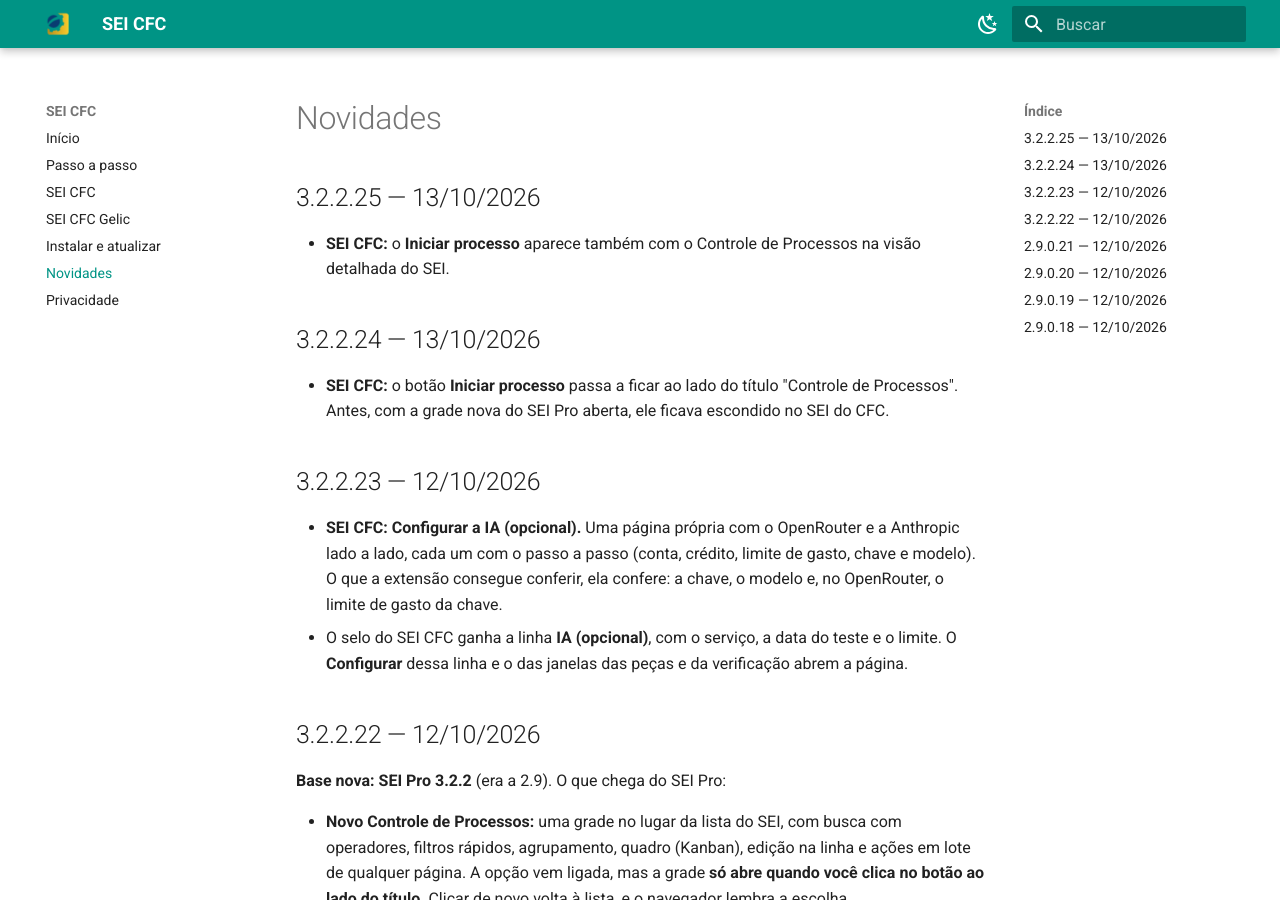
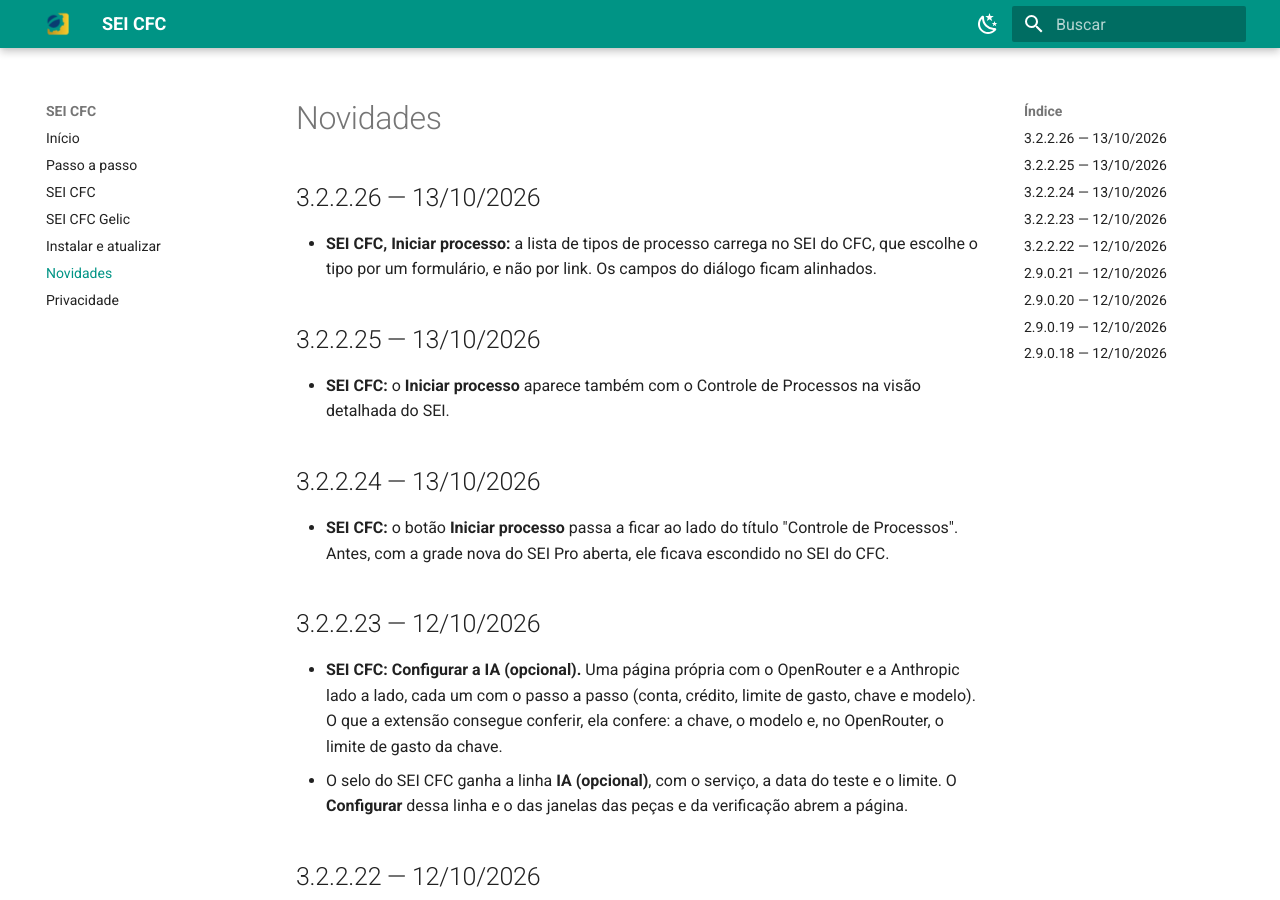
Before and after one commit to sei-cfc/sei-cfc.github.io, an MkDocs documentation site: the page built from docs/novidades.md, in a window 1280 px wide and 900 px high. Built offline with MkDocs 1.6.1 and Material for MkDocs 9.7.7, drawn with Linux system fonts in a browser that asks for light colours.

Commit message:
Versão 3.2.2.26

```diff
--- a/docs/novidades.md
+++ b/docs/novidades.md
@@ -1,4 +1,9 @@
 # Novidades
+
+## 3.2.2.26 — 13/10/2026 {#v3-2-2-26}
+
+- **SEI CFC, Iniciar processo:** a lista de tipos de processo carrega no SEI do CFC, que escolhe o tipo por um
+  formulário, e não por link. Os campos do diálogo ficam alinhados.
 
 ## 3.2.2.25 — 13/10/2026 {#v3-2-2-25}
 
```
